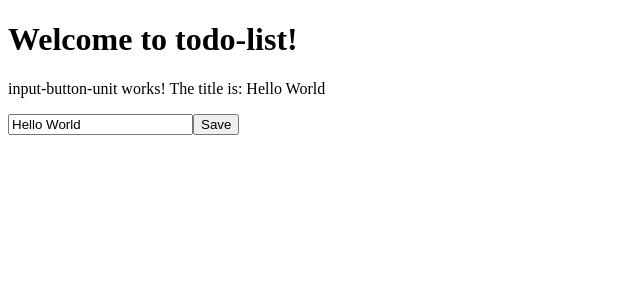
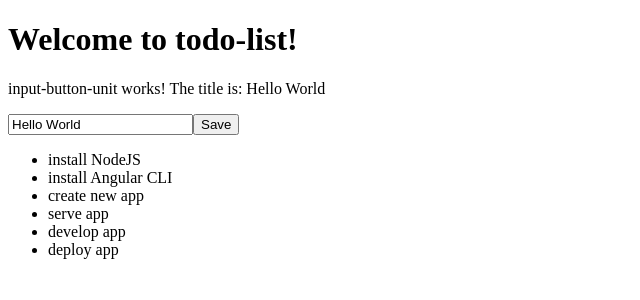
Before and after one commit to ngfelixl/nggirls-workshop-todolist, an Angular app: page / in a window 1280 px wide. Shown: the top 300 px of the page, without its empty margins (0-640 px from the left). Built offline with nearby package versions, Linux system fonts and the light colour scheme.

Commit message:
09-the-to-do-list

```diff
--- a/src/app/app.component.html
+++ b/src/app/app.component.html
@@ -3,3 +3,9 @@
 </h1>
 
 <app-input-button-unit></app-input-button-unit>
+
+<ul>
+  <li *ngFor="let todoItem of todoList">
+    {{ todoItem.title }}
+  </li>
+</ul>
--- a/src/app/app.component.ts
+++ b/src/app/app.component.ts
@@ -7,4 +7,12 @@
 })
 export class AppComponent {
   title = 'todo-list';
+  todoList = [
+    {title: 'install NodeJS'},
+    {title: 'install Angular CLI'},
+    {title: 'create new app'},
+    {title: 'serve app'},
+    {title: 'develop app'},
+    {title: 'deploy app'},
+  ];
 }
```
